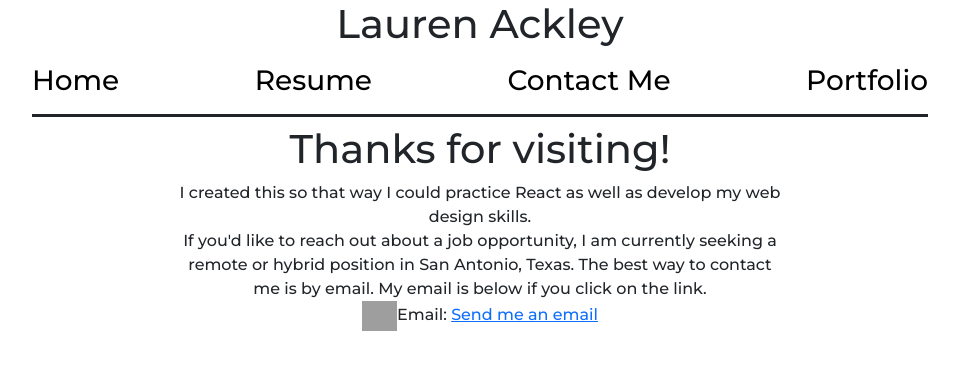
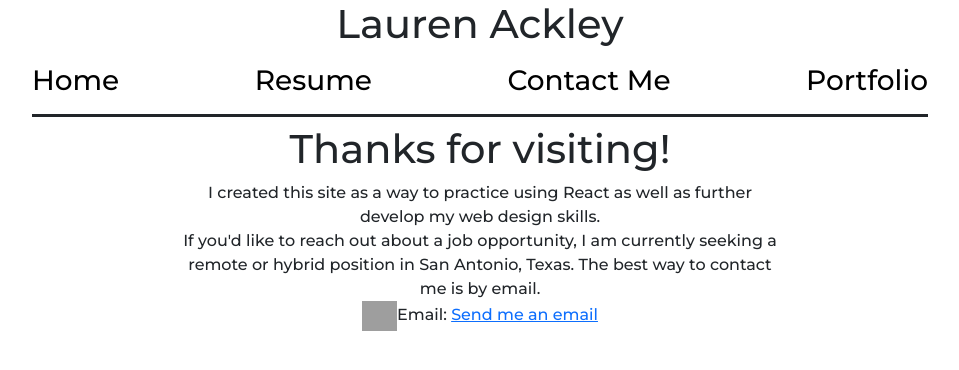
Before and after one commit to laurenackley/ResumeWebsiteReact, a React (Create React App) app: page /contact in a window 1280 px wide. Shown: the top 370 px of the page, without its empty margins (160-1119 px from the left). Built offline with nearby package versions, Linux system fonts and the light colour scheme; grey boxes are pictures that could not be loaded.

Commit message:
adding google analytics tag

```diff
--- /dev/null
+++ b/credentials.json
@@ -0,0 +1 @@
+{"installed":{"client_id":"978934300229-ucq0sjh9hud14gdtvjp32irsbhl54se3.apps.googleusercontent.com","project_id":"resumewebsite-1679934427291","auth_uri":"https://accounts.google.com/o/oauth2/auth","token_uri":"https://oauth2.googleapis.com/token","auth_provider_x509_cert_url":"https://www.googleapis.com/oauth2/v1/certs","client_secret":"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","redirect_uris":["http://localhost"]}}
--- a/public/index.html
+++ b/public/index.html
@@ -1,6 +1,15 @@
-<!-- <!DOCTYPE html>
+
 <html lang="en">
   <head>
+    <!-- Google tag (gtag.js) -->
+  <script async src="https://www.googletagmanager.com/gtag/js?id=G-GX1KF4EDLP"></script>
+  <script>
+    window.dataLayer = window.dataLayer || [];
+    function gtag(){dataLayer.push(arguments);}
+    gtag('js', new Date());
+
+    gtag('config', 'G-GX1KF4EDLP');
+  </script>
     <meta charset="utf-8" />
     <link rel="icon" href="%PUBLIC_URL%/favicon.ico" />
     <meta name="viewport" content="width=device-width, initial-scale=1" />
--- a/src/Contact.js
+++ b/src/Contact.js
@@ -3,11 +3,11 @@ const Contact = () => {
     <div className="contact">
       <div id="contact">
         <h1> Thanks for visiting!</h1>
-        I created this so that way I could practice React as well as develop my
+        I created this site as a way to practice using React as well as further develop my
         web design skills. <br />
         If you'd like to reach out about a job opportunity, I am currently
         seeking a remote or hybrid position in San Antonio, Texas. The best way
-        to contact me is by email. My email is below if you click on the link.
+        to contact me is by email.
         <br />
         <img
           id="email"
--- a/src/Education.js
+++ b/src/Education.js
@@ -7,7 +7,7 @@ const Education = () => {
           <div className="column">
             <strong>San Antonio College</strong> <br />
             <em>
-              August 2014 - May 2016 <br />
+              Aug 2014 - May 2016 <br />
             </em>
             Associate of Science (AS) in Biology
           </div>
@@ -15,7 +15,7 @@ const Education = () => {
             <span id="col2">
               <strong>Skill Distillery</strong> <br />
               <em>
-                October 2022 - Feburary 2023 <br />
+                Oct 2022 - Feb 2023 <br />
               </em>
               Certificate - Full-Stack Web Development with Java
             </span>
--- a/src/Portfolio.js
+++ b/src/Portfolio.js
@@ -1,14 +1,14 @@
 const Portfolio = () => {
   return (
     <div className="Portfolio">
-      <div id="list-example" class="list-group">
+      <span id="list-example" class="list-group">
         <a class="list-group-item list-group-item-action" href="#Midterm">
           Midterm
         </a>
         <a class="list-group-item list-group-item-action" href="#Final">
           Final
         </a>
-      </div>
+      </span>
 
       <div id="Midterm">
         <h2>Web Application - Sip. </h2>
```
